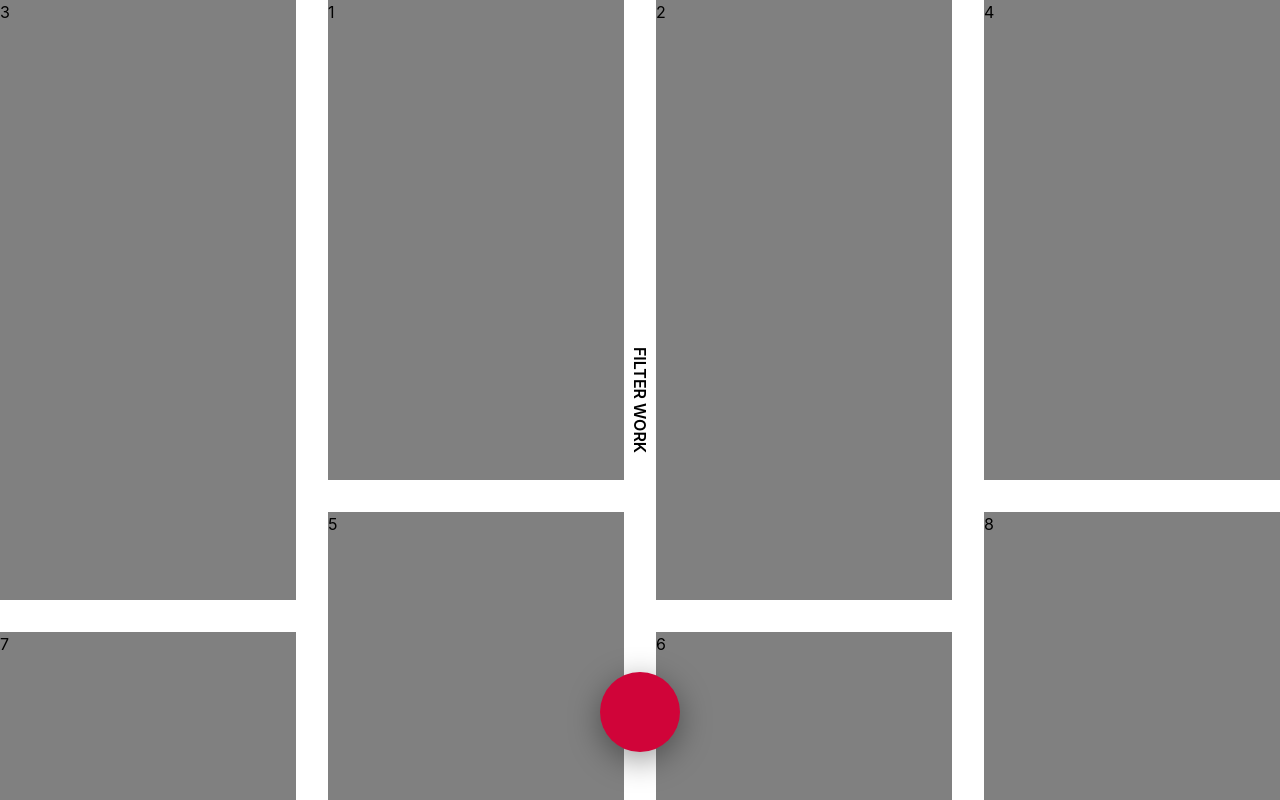
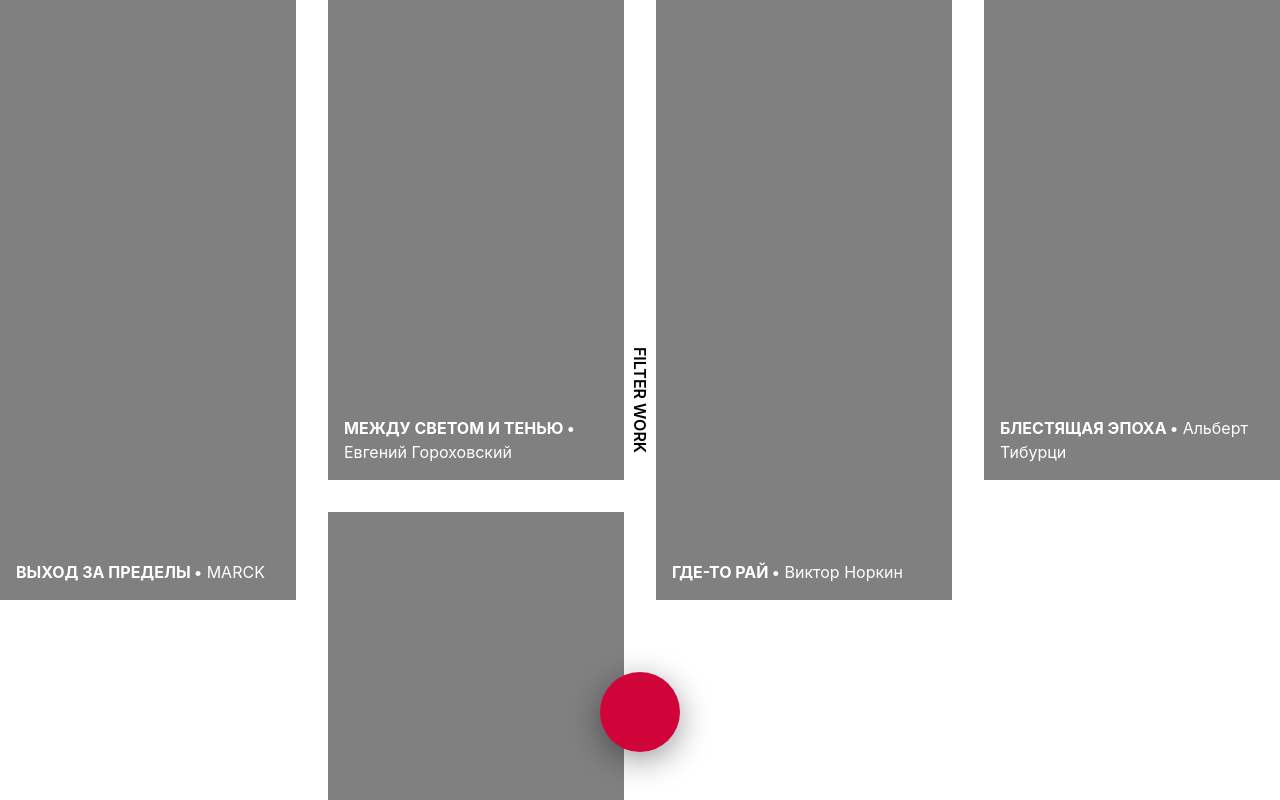
Before and after one commit to profpopoff/BiA, a Next.js app: page /cases in a window 1280 px wide. Built offline with nearby package versions, Linux system fonts and the light colour scheme.

Commit message:
Add item headline

```diff
--- a/src/app/cases/Cases.module.scss
+++ b/src/app/cases/Cases.module.scss
@@ -64,14 +64,47 @@
          gap: 2rem;
          transition: all .3s $cubic-bezier;
 
-         span {
-            display: block;
+         .item {
+            position: relative;
             height: 75vh;
             background-color: grey;
+
+            .image {
+               height: 100%;
+               width: 100%;
+               object-fit: cover;
+            }
+
+            .headline {
+               position: absolute;
+               bottom: 0;
+               padding: 1rem;
+               gap: 1rem;
+               font-size: 1rem;
+               color: #fff;
+
+               .title {
+                  position: relative;
+                  display: inline;
+                  margin-right: 1rem;
+                  text-transform: uppercase;
+                  font-size: 1rem;
+
+                  &::after {
+                     content: "•";
+                     position: absolute;
+                     right: -.7rem;
+                  }
+               }
+
+               .artist {
+                  text-transform: capitalize;
+               }
+            }
          }
 
          &:nth-child(2n) {
-            span {
+            .item {
                height: 60vh;
             }
          }
--- a/src/app/cases/page.tsx
+++ b/src/app/cases/page.tsx
@@ -1,12 +1,16 @@
 import Image from "next/image"
+import Link from "next/link"
 
 import styles from './Cases.module.scss'
 import { quarterArray } from "../../utils/divideArray"
 import Filter from "./Filter"
 
+import Cover from '../../public/cover.jpeg'
+
 export default function Cases() {
 
-   const array = [1, 2, 3, 4, 5, 6, 7, 8, 9, 10, 11, 12, 13, 14, 15, 16,]
+   // const array = [1, 2, 3, 4, 5, 6, 7, 8, 9, 10, 11, 12, 13, 14, 15, 16,]
+   const array = [{ title: 'Между светом и тенью', artist: 'Евгений Гороховский', dates: ['1.1.2021', '1.1.2022'], image: '' }, { title: 'Где-то рай', artist: 'Виктор Норкин', dates: ['1.1.2021', '1.1.2022'], image: '' }, { title: 'Выход за пределы', artist: 'MARCK', dates: ['1.1.2021', '1.1.2022'], image: '' }, { title: 'Блестящая эпоха', artist: 'Альберт Тибурци', dates: ['1.1.2021', '1.1.2022'], image: '' }, { title: 'Маленькая девочка и кот Том', artist: 'Андрей Прохоров', dates: ['1.1.2021', '1.1.2022'], image: '' },]
 
    return (
       <div className={styles.container}>
@@ -14,7 +18,15 @@ export default function Cases() {
          <div className={styles.galleries}>
             {quarterArray(array).map(quarter =>
                <div className={styles.gallery}>
-                  {quarter.map((item: number) => <span>{item}</span>)}
+                  {quarter.map((item) =>
+                     <Link href='/' className={styles.item}>
+                        {/* <Image className={styles.image} src={Cover} alt="cover" /> */}
+                        <div className={styles.headline}>
+                           <h2 className={styles.title}>{item.title}</h2>
+                           <span className={styles.artist}>{item.artist}</span>
+                        </div>
+                     </Link>
+                  )}
                </div>)}
          </div>
       </div>
```
